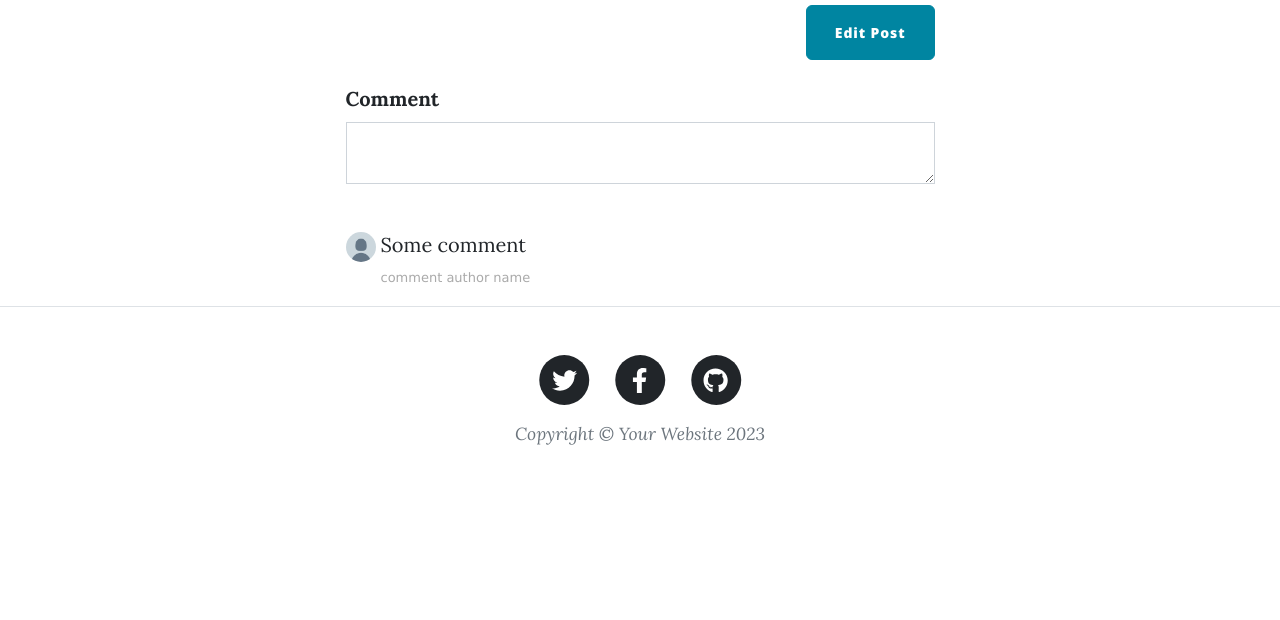
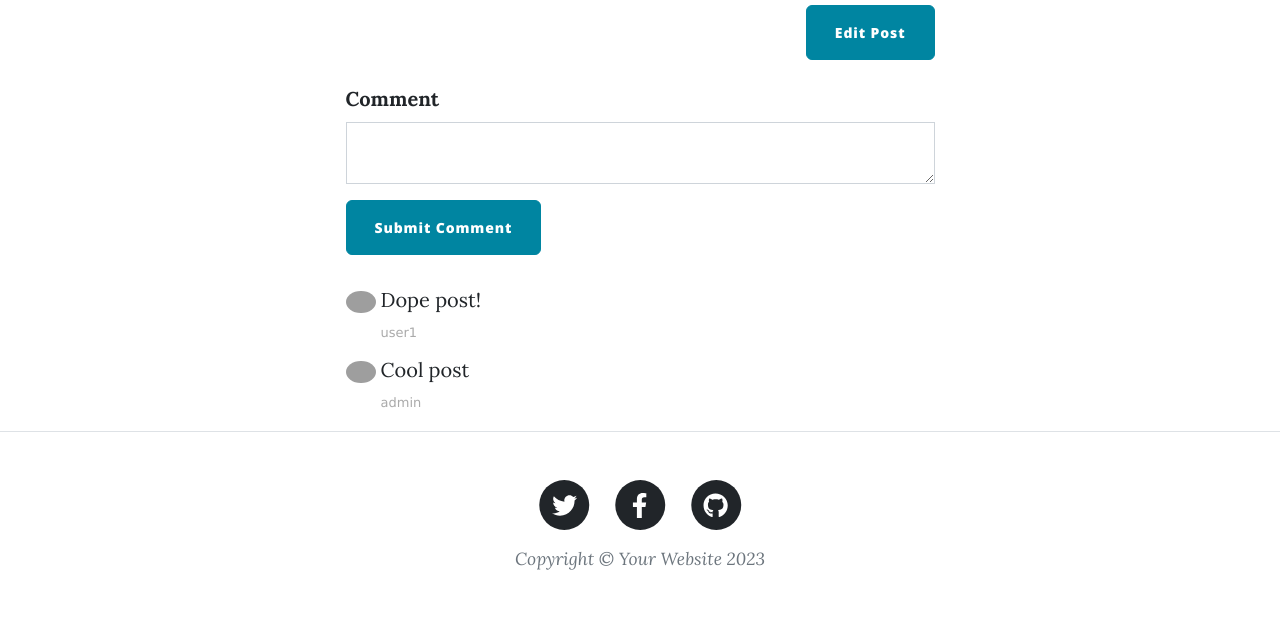
Before and after one commit to MarcusPBF/python-blog-capstone, a Flask app: page /post/2 in a window 1280 px wide. Shown: the part 703-1323 px from the top of the page. Before the commit the page ends 1148 px from the top, so only its background shows below. Run offline with Flask 3, Linux system fonts and the light colour scheme; a user stored in the database is signed in; some libraries are stand-ins or nearby versions; grey boxes are pictures that could not be loaded.

Commit message:
added comment section and avatars

```diff
--- a/forms.py
+++ b/forms.py
@@ -31,3 +31,4 @@ class LoginForm(FlaskForm):
 # TODO: Create a CommentForm so users can leave comments below posts
 class CommentForm(FlaskForm):
     body = CKEditorField("Comment")
+    sumbit = SubmitField("Submit Comment")
--- a/main.py
+++ b/main.py
@@ -19,6 +19,8 @@ Bootstrap5(app)
 login = LoginManager()
 login.init_app(app)
 
+gravatar = Gravatar(app, size=100, rating='g')
+
 # CREATE DATABASE
 class Base(DeclarativeBase):
     pass
@@ -39,6 +41,7 @@ class BlogPost(db.Model):
     img_url: Mapped[str] = mapped_column(String(250), nullable=False)
     author_id : Mapped[int] = mapped_column(ForeignKey("users.id"))
     user: Mapped["Users"] = relationship(back_populates="blog_posts")
+    comments: Mapped[list["Comments"]] = relationship(back_populates="parent_post")
 
 
 # TODO: Create a User table for all your registered users.
@@ -48,6 +51,18 @@ class Users(UserMixin, db.Model):
     password: Mapped[str] = mapped_column(String(250), nullable=False)
     name: Mapped[str] = mapped_column(String(250), nullable=False)
     blog_posts: Mapped[list["BlogPost"]] = relationship(back_populates="user")
+    comments: Mapped[list["Comments"]] = relationship(back_populates="author")
+
+# Comments table
+class Comments(db.Model):
+    __tablename__ = "comments"
+    id: Mapped[int] = mapped_column(Integer, primary_key=True)
+    author_id : Mapped[int] = mapped_column(ForeignKey("users.id"))
+    author: Mapped["Users"] = relationship(back_populates="comments")
+    post_id : Mapped[int] = mapped_column(ForeignKey("blog_posts.id"))
+    parent_post: Mapped["BlogPost"] = relationship(back_populates="comments")
+    text: Mapped[str] = mapped_column(Text, nullable=False)
+
 
 # Admin decorator function
 def admin_user(func):
@@ -130,12 +145,30 @@ def get_all_posts():
 
 
 # TODO: Allow logged-in users to comment on posts
-@app.route("/post/<int:post_id>")
+@app.route("/post/<int:post_id>", methods=['GET','POST'])
 @login_required
 def show_post(post_id):
     form = CommentForm()
     requested_post = db.get_or_404(BlogPost, post_id)
-    return render_template("post.html", post=requested_post, form=form)
+    all_comments = db.session.execute(db.select(Comments).where(Comments.post_id == post_id)).scalars().all()
+
+    if form.validate_on_submit():
+        if not current_user.is_authenticated:
+            flash("You need to login or register to comment.")
+            return redirect(url_for('login'))
+
+        new_comment = Comments(
+            text = request.form['body'],
+            author = current_user,
+            parent_post = requested_post
+        )
+
+        db.session.add(new_comment)
+        db.session.commit()
+
+        return redirect(url_for('show_post', post_id=post_id))
+
+    return render_template("post.html", post=requested_post, comments=all_comments, form=form)
 
 
 # TODO: Use a decorator so only an admin user can create a new post
--- a/templates/post.html
+++ b/templates/post.html
@@ -1,4 +1,4 @@
-{% include "header.html" %} {% from 'bootstrap/form.html' import render_form %}
+{% include "header.html" %} {% from 'bootstrap5/form.html' import render_form %}
 
 <!-- Page Header-->
 <header class="masthead" style="background-image: url('{{post.img_url}}')">
@@ -42,17 +42,21 @@
         ckeditor.config(name="comment")}}
         <div class="comment">
           <!-- TODO: Show all the comments on a post -->
+          {% if comments %}
           <ul class="commentList">
+            {% for comment in comments %}
             <li>
               <div class="commenterImage">
-                <img src="../static/assets/img/default-profile.jpg" />
+                <img src="{{ comment.author.email | gravatar }}" />
               </div>
               <div class="commentText">
-                <p>Some comment</p>
-                <span class="date sub-text">comment author name</span>
+                <p>{{ comment.text|safe }}</p>
+                <span class="date sub-text">{{ comment.author.name }}</span>
               </div>
             </li>
+            {% endfor %}
           </ul>
+          {% endif %}
         </div>
       </div>
     </div>
```
Also changed, not shown: instance/posts.db.
